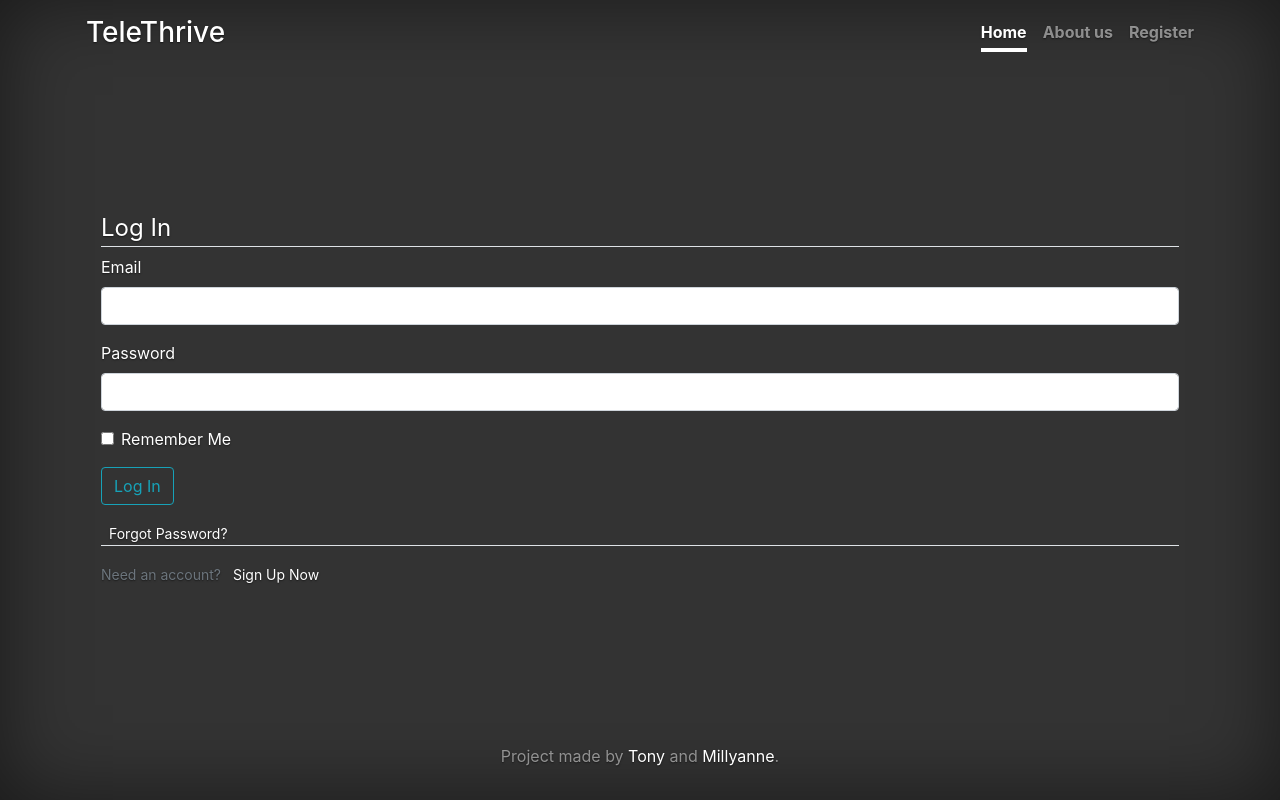
After one commit to ynot93/tele-thrive, a Flask app: page /login in a window 1280 px wide. The commit adds this page. Run offline with Flask 3, Linux system fonts and the light colour scheme.

Commit message:
Add layout template and user login functionality

```diff
--- a/app.py
+++ b/app.py
@@ -1,8 +1,11 @@
-from flask import Flask, render_template
+from flask import Flask, render_template, url_for, flash, redirect
+from forms import LoginForm
 from dotenv import load_dotenv
 
 load_dotenv()
 app = Flask(__name__)
+
+app.config['SECRET_KEY'] = 'd6dafdfc696f40436c0a37834456059f'
 
 users = [
     {
@@ -33,9 +36,16 @@ def about():
     return render_template("about.html", title='About')
 
 
-@app.route("/login")
+@app.route("/login", methods=['GET', 'POST'])
 def login():
-    return render_template("login.html", title='Login')
+    form = LoginForm()
+    if form.validate_on_submit():
+        if form.email.data == 'tony@blog.com' and form.password.data == 'password':
+            flash(f'You have successfully logged in!', 'success')
+            return redirect(url_for('home'))
+        else:
+            flash(f'Login Unsuccessful! Check username and Password', 'danger')
+    return render_template("login.html", title='Login', form=form)
 
 
 if __name__ == "__main__":
--- /dev/null
+++ b/forms.py
@@ -0,0 +1,18 @@
+from flask_wtf import FlaskForm
+from wtforms import StringField, SubmitField, PasswordField, BooleanField
+from wtforms.validators import DataRequired, Email, EqualTo
+
+
+class RegistrationForm(FlaskForm):
+    username = StringField('Username', validators=[DataRequired()])
+    email = StringField('Email', validators=[DataRequired(), Email()])
+    password = PasswordField('Password', validators=[DataRequired()])
+    confirm_password = PasswordField( 'Confirm Password', validators=[DataRequired(), EqualTo('password')])
+    submit = SubmitField('Sign Up')
+
+
+class LoginForm(FlaskForm):
+    email = StringField('Email', validators=[DataRequired(), Email()])
+    password = PasswordField('Password', validators=[DataRequired()])
+    remember = BooleanField('Remember Me')
+    submit = SubmitField('Log In')
--- /dev/null
+++ b/static/main.css
@@ -0,0 +1,106 @@
+/*
+ * Globals
+ */
+
+/* Links */
+a,
+a:focus,
+a:hover {
+  color: #fff;
+}
+
+/* Custom default button */
+.btn-secondary,
+.btn-secondary:hover,
+.btn-secondary:focus {
+  color: #333;
+  text-shadow: none; /* Prevent inheritance from `body` */
+  background-color: #fff;
+  border: .05rem solid #fff;
+}
+
+
+/*
+ * Base structure
+ */
+
+html,
+body {
+  height: 100%;
+  background-color: #333;
+}
+
+body {
+  display: -ms-flexbox;
+  display: flex;
+  color: #fff;
+  text-shadow: 0 .05rem .1rem rgba(0, 0, 0, .5);
+  box-shadow: inset 0 0 5rem rgba(0, 0, 0, .5);
+}
+
+.cover-container {
+  max-width: 42em;
+}
+
+
+/*
+ * Header
+ */
+.masthead {
+  margin-bottom: 2rem;
+}
+
+.masthead-brand {
+  margin-bottom: 0;
+}
+
+.nav-masthead .nav-link {
+  padding: .25rem 0;
+  font-weight: 700;
+  color: rgba(255, 255, 255, .5);
+  background-color: transparent;
+  border-bottom: .25rem solid transparent;
+}
+
+.nav-masthead .nav-link:hover,
+.nav-masthead .nav-link:focus {
+  border-bottom-color: rgba(255, 255, 255, .25);
+}
+
+.nav-masthead .nav-link + .nav-link {
+  margin-left: 1rem;
+}
+
+.nav-masthead .active {
+  color: #fff;
+  border-bottom-color: #fff;
+}
+
+@media (min-width: 48em) {
+  .masthead-brand {
+    float: left;
+  }
+  .nav-masthead {
+    float: right;
+  }
+}
+
+
+/*
+ * Cover
+ */
+/* .cover {
+  padding: 0 1.5rem;
+} */
+.cover .btn-lg {
+  padding: .75rem 1.25rem;
+  font-weight: 700;
+}
+
+
+/*
+ * Footer
+ */
+.mastfoot {
+  color: rgba(255, 255, 255, .5);
+}
--- a/templates/home.html
+++ b/templates/home.html
@@ -1,5 +1,10 @@
 {% extends "layout.html" %}
 {% block content %}
+<h1 class="cover-heading">Connecting you with licensed therapists for virtual mental health support.</h1>
+<p class="lead">The TeleThrive project aims to address the challenge of limited access to mental health
+    services, particularly for individuals who face barriers such as geographical distance, stigma, or
+    scheduling constraints.
+</p>
 {% for user in users %}
     <h1>{{ user.first_name }}</h1>
     <p>Has 2 appointments on {{ user.appointment }}</p>
--- a/templates/layout.html
+++ b/templates/layout.html
@@ -1,16 +1,63 @@
 <!DOCTYPE html>
 <html lang="en">
+
 <head>
     <meta charset="UTF-8">
     <meta name="viewport" content="width=device-width, initial-scale=1.0">
+    <link rel="stylesheet" href="https://cdn.jsdelivr.net/npm/bootstrap@4.6.2/dist/css/bootstrap.min.css"
+        integrity="sha384-xOolHFLEh07PJGoPkLv1IbcEPTNtaed2xpHsD9ESMhqIYd0nLMwNLD69Npy4HI+N" crossorigin="anonymous">
+    <link rel="stylesheet" type="text/css" href="{{ url_for('static', filename='main.css') }}">
     {% if title %}
-        <title>TeleThrive - {{ title }}</title>
+    <title>TeleThrive - {{ title }}</title>
     {% else %}
-        <title>TeleThrive</title>
+    <title>TeleThrive</title>
     {% endif %}
 </head>
+
 <body>
-    {% block content%}
-    {% endblock %}
+    <div class="container d-flex w-100 h-100 p-3 mx-auto flex-column">
+        <header class="masthead mb-auto">
+            <div class="inner">
+                <h3 class="masthead-brand">TeleThrive</h3>
+                <nav class="nav nav-masthead justify-content-center">
+                    <a class="nav-link active" href="#">Home</a>
+                    <a class="nav-link" href="#">About us</a>
+                    <a class="nav-link" href="#">Register</a>
+                </nav>
+            </div>
+        </header>
+
+        <main role="main" class="inner cover">
+            <div class="container">
+                {% with messages = get_flashed_messages(with_categories=true) %}
+                    {% if messages %}
+                        {% for category, message in messages %}
+                            <div class="alert alert-{{ category }}">
+                                {{ message }}
+                            </div>
+                        {% endfor %}
+                    {% endif %}
+                {% endwith %}
+                {% block content%}
+                {% endblock %}
+            </div>
+        </main>
+
+        <footer class="mastfoot mt-auto">
+            <div class="inner text-center">
+                <p>Project made by <a href="https://github.com/ynot93/">Tony</a> and <a
+                        href="https://github.com/millyanne93/">Millyanne</a>.
+                </p>
+            </div>
+        </footer>
+    </div>
+
+    <script src="https://cdn.jsdelivr.net/npm/jquery@3.5.1/dist/jquery.slim.min.js"
+        integrity="sha384-DfXdz2htPH0lsSSs5nCTpuj/zy4C+OGpamoFVy38MVBnE+IbbVYUew+OrCXaRkfj"
+        crossorigin="anonymous"></script>
+    <script src="https://cdn.jsdelivr.net/npm/bootstrap@4.6.2/dist/js/bootstrap.bundle.min.js"
+        integrity="sha384-Fy6S3B9q64WdZWQUiU+q4/2Lc9npb8tCaSX9FK7E8HnRr0Jz8D6OP9dO5Vg3Q9ct"
+        crossorigin="anonymous"></script>
 </body>
+
 </html>
--- /dev/null
+++ b/templates/login.html
@@ -0,0 +1,54 @@
+{% extends "layout.html" %}
+{% block content %}
+    <div class="content-section">
+        <form method="POST" action="" novalidate>
+            {{ form.hidden_tag() }}
+            <fieldset class="form-group">
+                <legend class="border-bottom mg-4">Log In</legend>
+                <div class="form-group">
+                    {{ form.email.label(class="form-control-label") }}
+
+                    {% if form.email.errors %}
+                        {{ form.email(class="form-control form-control-large is-invalid") }}
+                        <div class="invalid-feedback">
+                            {% for error in form.email.errors %}
+                                <span>{{ error }}</span>
+                            {% endfor %}
+                        </div>
+                    {% else %}
+                        {{ form.email(class="form-control form-control-large") }}
+                    {% endif %}
+                </div>
+                <div class="form-group">
+                    {{ form.password.label(class="form-control-label") }}
+
+                    {% if form.password.errors %}
+                        {{ form.password(class="form-control form-control-large is-invalid") }}
+                        <div class="invalid-feedback">
+                            {% for error in form.password.errors %}
+                                <span>{{ error }}</span>
+                            {% endfor %}
+                        </div>
+                    {% else %}
+                        {{ form.password(class="form-control form-control-large") }}
+                    {% endif %}
+                </div>
+                <div class="form-check">
+                    {{ form.remember(class="form-check-input") }}
+                    {{ form.remember.label(class="form-check-label") }}
+                </div>
+            </fieldset>
+            <div class="form-group">
+                {{ form.submit(class="btn btn-outline-info") }}
+            </div>
+            <small class="text-muted ml-2">
+                <a href="#">Forgot Password?</a>
+            </small>
+        </form>
+    </div>
+    <div class="border-top pt-3">
+        <small class="text-muted">
+            Need an account? <a class="ml-2" href="{{ url_for('login') }}">Sign Up Now</a>
+        </small>
+    </div>
+{% endblock content %}
```
